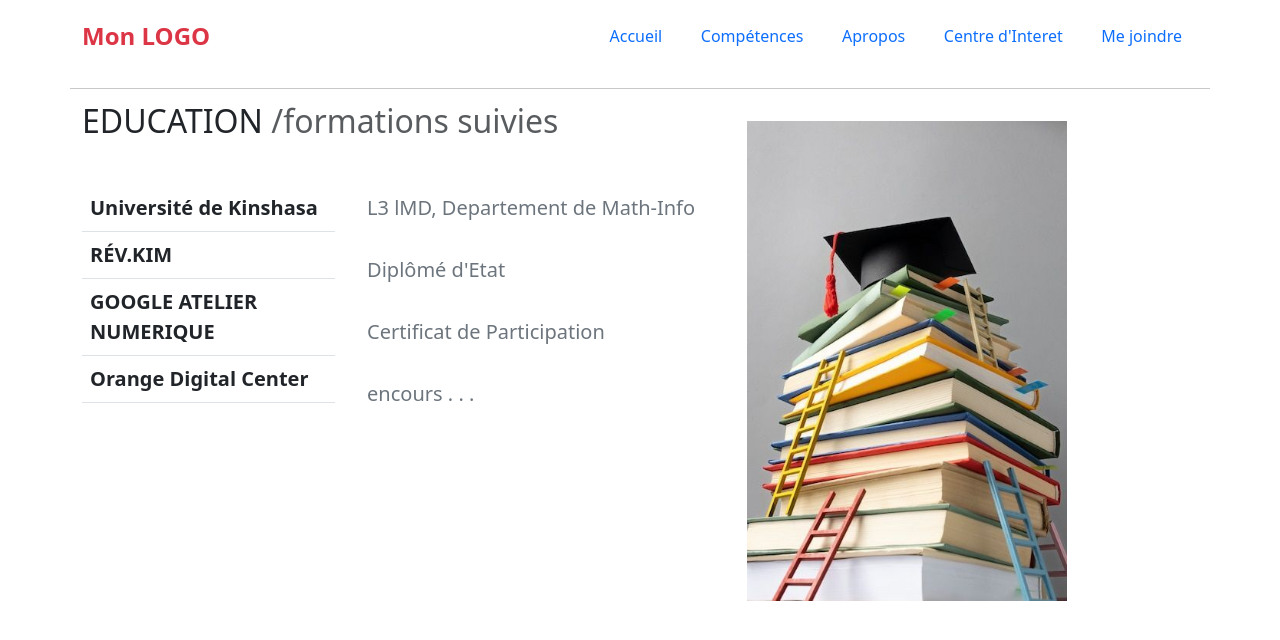
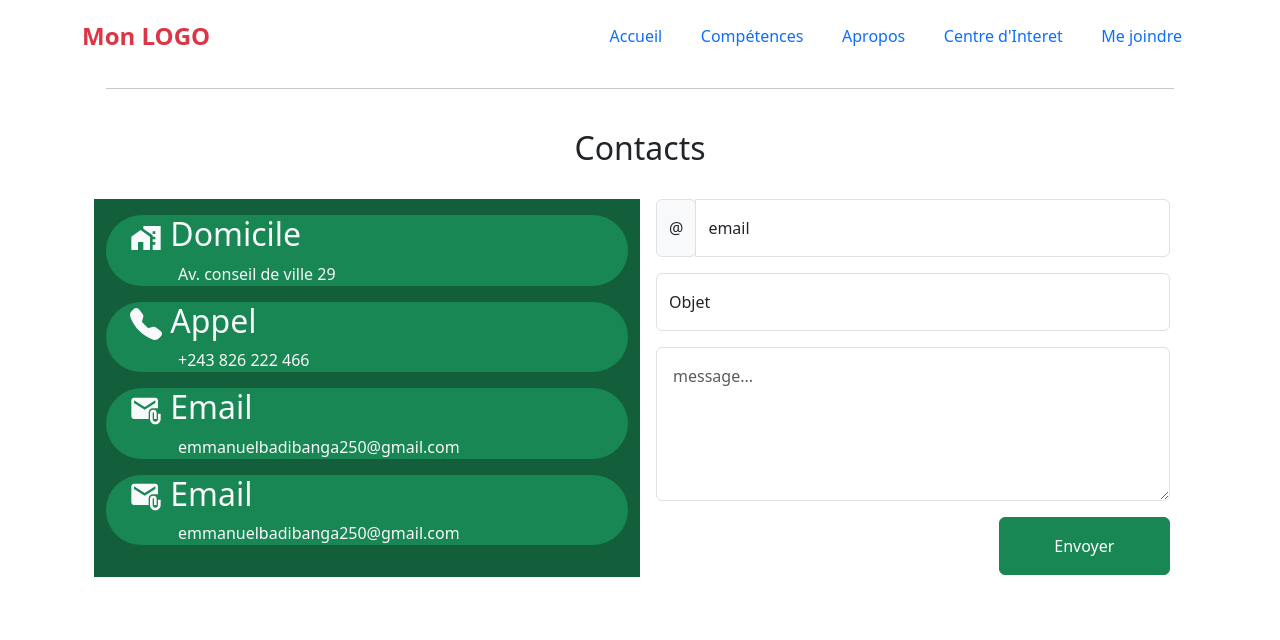
Before and after one commit to leprodigeEmmabdb/emmanuelbdb, a React (Create React App) app in the folder blog/: page / in a window 1280 px wide. Shown: the top 640 px of the page. Built offline with nearby package versions, Linux system fonts and the light colour scheme.

Commit message:
finalisation du bloc contact sans animation

```diff
--- a/blog/src/App.js
+++ b/blog/src/App.js
@@ -16,14 +16,15 @@ function App() {
       <div className="App">
       <Navbar />
       </div>
-      <About />
+      <Contact/>
+
 
     {/*
     <Skills/>
     <Banner/>
-
+    <About />
     <FocusPoint/>
-    <Contact/> */}
+     */}
     </div>
   );
 }
--- a/blog/src/assets/css/monstyle.css
+++ b/blog/src/assets/css/monstyle.css
@@ -4,3 +4,6 @@
     justify-content: center;
     align-content: center;
 }
+.infoline{
+    background-color: #135f3b !important;
+}
--- a/blog/src/templates/Contact.js
+++ b/blog/src/templates/Contact.js
@@ -1,6 +1,58 @@
+import {MdHomeWork} from 'react-icons/md'
+import {BsFillTelephoneFill} from "react-icons/bs";
+import { MdAttachEmail } from "react-icons/md";
 const Contact=()=>{
     return(
-        <input type="text"/>
+        <div className=" px-4" >
+            <hr className="featurette-divider"></hr>
+            <div className="h2 text-center py-4 ">Contacts</div>
+            <div className="row form-floating">
+                <div className="col-lg-6 py-3 infoline">
+                    <div className='bg-success text-light rounded-pill px-4'>
+                        <h2><MdHomeWork /> Domicile</h2>
+                        <p className='mx-5'>Av. conseil de ville 29 </p>
+
+                    </div>
+                    <div className='bg-success text-light rounded-pill px-4'>
+                        <h2 ><BsFillTelephoneFill/> Appel</h2>
+                        <p className='mx-5'>+243 826 222 466</p>
+                    </div>
+                    <div className='bg-success text-light rounded-pill px-4'>
+                        <h2><MdAttachEmail/> Email</h2>
+                        <p className='mx-5'>emmanuelbadibanga250@gmail.com</p>
+                    </div>
+                    <div className='bg-success text-light rounded-pill px-4'>
+                        <h2><MdAttachEmail/> Email</h2>
+                        <p className='mx-5'>emmanuelbadibanga250@gmail.com</p>
+                    </div>
+                </div>
+                <div className="form-floating col-lg-6 px-3 ">
+                    <div className='input-group has-validation mb-3'>
+                        <span className='input-group-text'>@</span>
+                        <div className="form-floating" >
+                            <input className='form-control' type='email' id='floatingInputGoup1' placeholder='votre email'/>
+                            <label htmlFor="floatingInputGoup1">email</label>
+                        </div>
+
+                    </div>
+                    <div className='input-group has-validation mb-3'>
+
+                        <div className="form-floating " >
+                            <input className='form-control b' type='text' id='floatingInputGoup2' placeholder='Objet du message'/>
+                            <label htmlFor="floatingInputGoup2">Objet</label>
+                        </div>
+
+                    </div>
+                    <div className='mb-3'>
+                        <textarea className='form-control p-3'  name="msg" id="" cols="71" rows="5" placeholder='message...'></textarea>
+                    </div>
+                    <div className="text-end">
+                        <a className='btn-success btn col-lg-4 p-3' href="mailto:emmanuelbadibanga250@gmail.com?subject={objet}&body={message}">Envoyer</a>
+                    </div>
+                </div>
+            </div>
+
+        </div>
     )
 }
 export default Contact;
--- a/blog/src/templates/FocusPoint.js
+++ b/blog/src/templates/FocusPoint.js
@@ -1,34 +1,37 @@
 import activity from '../assets/activity.jpg';
+import ProgressBar from 'react-bootstrap/ProgressBar';
+
 function FocusPoint() {
-    const skills = ['Football ', 'Lecture '];
-    const skillbar = [0.9, 0.6];
+    const skills = ['Football ', 'Lecture ','Voyage','sport Intellectuels'];
+    const skillbar = [90, 60,70,90];
 
 
     return (
-        <div className="row featurette">
-            <hr className="featurette-divider"></hr>
-      <div className="col-md-7">
-        <h2 className="featurette-heading fw-normal lh-1">ACTIVITES <span className="text-muted">préfèrences</span></h2>
-        <p className="lead">And yes, this is the last block of representative placeholder content. Again, not really intended to be actually read, simply here to give you a better view of what this would look like with some actual content. Your content.</p>
+    <div className="row featurette">
+      <hr className="featurette-divider"></hr>
+      <div className="col-md-7 my-5">
+        <h2 className="featurette-heading fw-normal lh-1">ACTIVITES <span className="text-muted">/préfèrences</span></h2>
+        <p className="lead">Je suis une personne passionnée par les activités <small> ci-dessous</small> et je recherche des opportunités qui me permettront de poursuivre cette passion tout en développant mes compétences.”</p>
         <div className=" d-flex justify-content-around mt-4">
-           <ul >
-              {
-                skills.map((e)=>(<li key={e}>{e}</li>))
+           <div className="col-lg-5 fs-5 text-secondary fw-bold">
+           {
+                skills.map((e)=>(<div className='p-2 border-bottom' key={e}>{e}</div>))
               }
-            </ul>
-            <ul className="col-5">
-              {
-                skillbar.map((e)=>(<li className="nav" key={e}><progress value={e}/> {e*100}%</li>))
-              }
-            </ul>
+           </div>
+            <div className="col-lg-5">
+            {
+              skillbar.map((level)=>(
+                <div  className='p-2  mb-3'><ProgressBar animated variant='success' label={`${level}%`} now={level}/></div>
+              ))
+            }
+            </div>
            </div>
       </div>
-      <div className="col-md-5">
+      <div className="col-md-5 my-2" >
         {/* <svg class="bd-placeholder-img bd-placeholder-img-lg featurette-image img-fluid mx-auto" width="500" height="500" xmlns="http://www.w3.org/2000/svg" role="img" aria-label="Placeholder: 500x500" preserveAspectRatio="xMidYMid slice" focusable="false"><title>Placeholder</title><rect width="100%" height="100%" fill="#eee"/><text x="50%" y="50%" fill="#aaa" dy=".3em">500x500</text></svg> */}
-        <img src={activity} alt='skillpicture' className="bd-placeholder-img bd-placeholder-img-lg featurette-image img-fluid mx-auto" width="350" height="500"/>
+        <img src={activity} alt='skillpicture' className="bd-placeholder-img bd-placeholder-img-lg featurette-image img-fluid mx-auto" width="320" height="500"/>
 
       </div>
-      <hr className="featurette-divider"></hr>
     </div>
 
 
```
